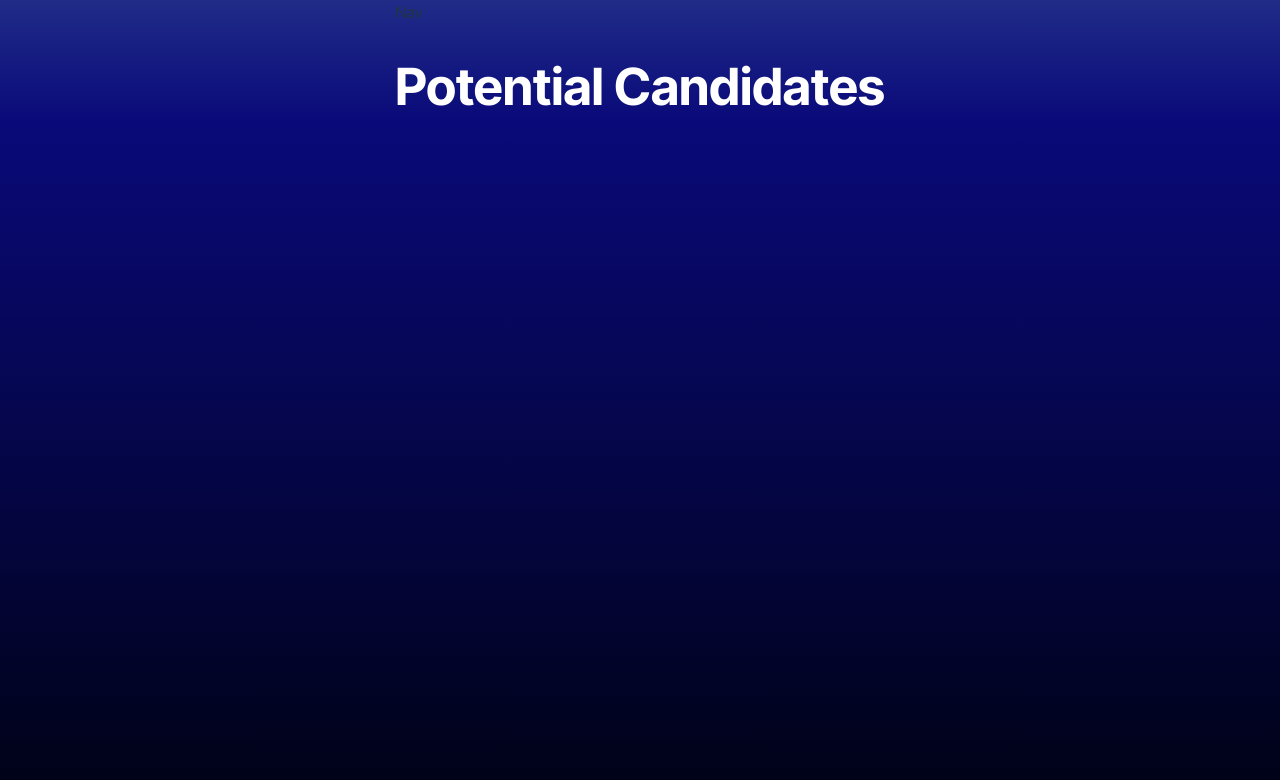
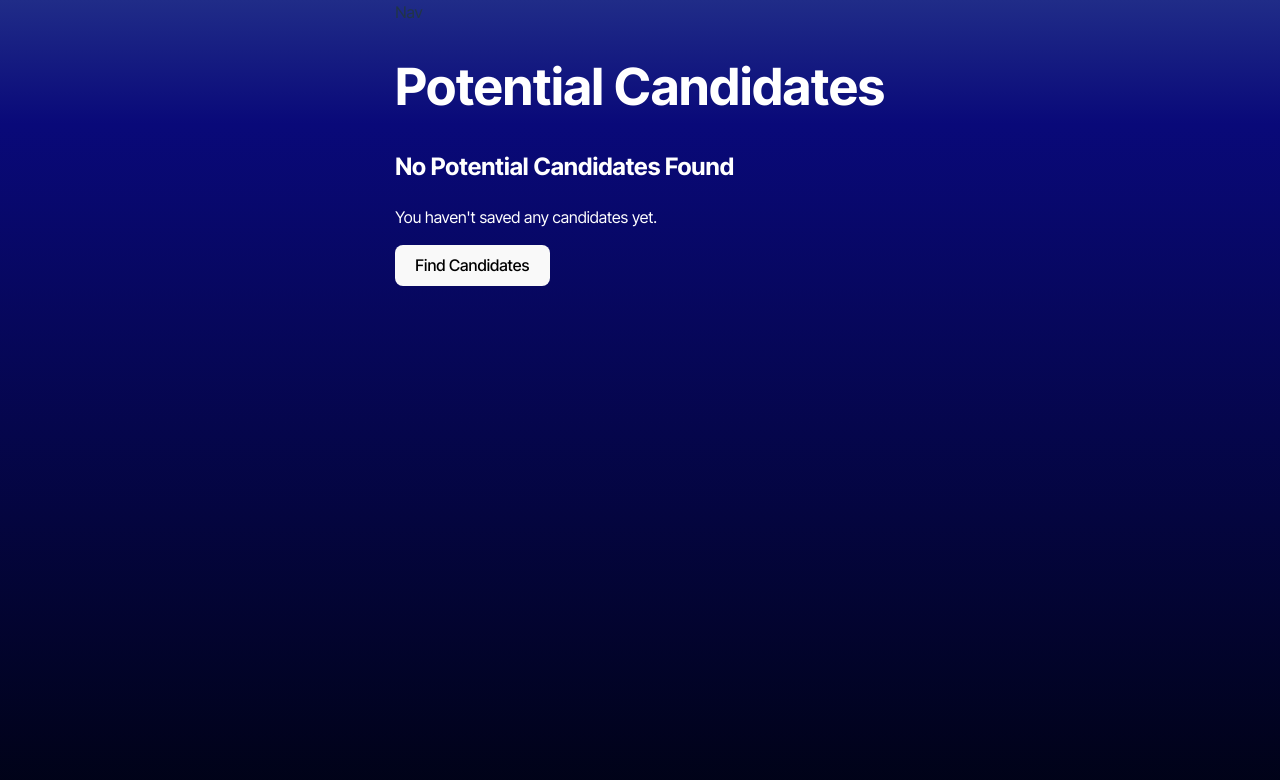
Before and after one commit to argadeps/Candidate-Search, a React (Vite) app in the folder Develop/: page /SavedCandidates in a window 1280 px wide. Shown: the top 780 px of the page. Built offline with nearby package versions, Linux system fonts and the light colour scheme.

Commit message:
code modified

```diff
--- a/Develop/src/interfaces/Candidate.interface.tsx
+++ b/Develop/src/interfaces/Candidate.interface.tsx
@@ -8,7 +8,8 @@ export interface Candidate {
     avatar_url: string;
     email: string | null;
     html_url: string;
-    company: string | null
+    company: string | null;
+    bio?: string
 
 }
 
--- a/Develop/src/pages/SavedCandidates.tsx
+++ b/Develop/src/pages/SavedCandidates.tsx
@@ -1,8 +1,262 @@
+import { useState, useEffect, useMemo } from 'react';
+import { Candidate } from '../interfaces/Candidate.interface';
+import { useNavigate } from 'react-router-dom';
+
+type SortColumn = 'name' | 'location' | 'email' | 'company' | 'bio';
+type SortDirection = 'asc' | 'desc';
+
 const SavedCandidates = () => {
+  // Explicitly create the navigate function
+  const navigate = useNavigate();
+
+  // Create a function that uses navigate to fix the TypeScript warning
+  const goToHome = () => navigate('/');
+
+  const [savedCandidates, setSavedCandidates] = useState<Candidate[]>([]);
+  const [sortConfig, setSortConfig] = useState<{
+    column: SortColumn;
+    direction: SortDirection;
+  } | null>(null);
+
+  // For TypeScript to recognize this function is being used
+  const handleReject = (id: number) => handleRemoveCandidate(id);
+
+  useEffect(() => {
+    // Load saved candidates from localStorage
+    const getSavedCandidates = (): Candidate[] => {
+      const saved = localStorage.getItem('savedCandidates');
+      return saved ? JSON.parse(saved) : [];
+    };
+
+    setSavedCandidates(getSavedCandidates());
+  }, []);
+
+  const handleRemoveCandidate = (candidateId: number) => {
+    // Filter out the candidate with the given id
+    const updatedCandidates = savedCandidates.filter(
+      (candidate) => candidate.id !== candidateId
+    );
+
+    // Update state
+    setSavedCandidates(updatedCandidates);
+
+    // Update localStorage
+    localStorage.setItem('savedCandidates', JSON.stringify(updatedCandidates));
+  };
+
+  const handleSort = (column: SortColumn) => {
+    // If clicking the same column, toggle direction
+    let direction: SortDirection = 'asc';
+
+    if (sortConfig && sortConfig.column === column) {
+      direction = sortConfig.direction === 'asc' ? 'desc' : 'asc';
+    }
+
+    setSortConfig({ column, direction });
+  };
+
+  // Apply sorting to the candidates array
+  const sortedCandidates = useMemo(() => {
+    if (!sortConfig) return savedCandidates;
+
+    return [...savedCandidates].sort((a, b) => {
+      let aValue: string;
+      let bValue: string;
+
+      // Handle the specific column sorting
+      switch (sortConfig.column) {
+        case 'name':
+          aValue = (a.name || a.login).toLowerCase();
+          bValue = (b.name || b.login).toLowerCase();
+          break;
+        case 'location':
+          aValue = (a.location || '').toLowerCase();
+          bValue = (b.location || '').toLowerCase();
+          break;
+        case 'email':
+          aValue = (a.email || '').toLowerCase();
+          bValue = (b.email || '').toLowerCase();
+          break;
+        case 'company':
+          aValue = (a.company || '').toLowerCase();
+          bValue = (b.company || '').toLowerCase();
+          break;
+        case 'bio':
+          aValue = (a.bio || '').toLowerCase();
+          bValue = (b.bio || '').toLowerCase();
+          break;
+        default:
+          return 0;
+      }
+
+      // Apply sort direction
+      if (aValue < bValue) {
+        return sortConfig.direction === 'asc' ? -1 : 1;
+      }
+      if (aValue > bValue) {
+        return sortConfig.direction === 'asc' ? 1 : -1;
+      }
+      return 0;
+    });
+  }, [savedCandidates, sortConfig]);
+
+  // Minimal styles needed for functionality
+  const styles = {
+    avatar: {
+      width: '60px',
+      height: '60px',
+      borderRadius: '50%',
+      objectFit: 'cover' as const,
+    },
+    sortableHeader: {
+      cursor: 'pointer',
+      position: 'relative' as const,
+      paddingRight: '15px',
+    },
+    sortIcon: {
+      position: 'absolute' as const,
+      right: '2px',
+      top: '50%',
+      transform: 'translateY(-50%)',
+    },
+    nameContainer: {
+      display: 'flex',
+      flexDirection: 'column' as const,
+    },
+    username: {
+      fontSize: '0.9rem',
+      opacity: 0.8,
+    },
+    rejectBtn: {
+      width: '36px',
+      height: '36px',
+      borderRadius: '50%',
+      backgroundColor: '#ff3b30',
+      color: 'white',
+      display: 'flex',
+      alignItems: 'center',
+      justifyContent: 'center',
+      padding: '0',
+      margin: '0 auto',
+    }
+  };
+
   return (
-    <>
-      <h1>Potential Candidates</h1>
-    </>
+    <div>
+      <h1 className="page-title">Potential Candidates</h1>
+
+      {savedCandidates.length === 0 ? (
+        <div className="no-results">
+          <h2>No Potential Candidates Found</h2>
+          <p>You haven't saved any candidates yet.</p>
+          <button onClick={goToHome}>
+            Find Candidates
+          </button>
+        </div>
+      ) : (
+        <table className="table">
+          <thead>
+            <tr>
+              <th>Image</th>
+              <th
+                onClick={() => handleSort('name')}
+                style={styles.sortableHeader}
+              >
+                Name
+                {sortConfig?.column === 'name' && (
+                  <span style={styles.sortIcon}>
+                    {sortConfig.direction === 'asc' ? '▲' : '▼'}
+                  </span>
+                )}
+              </th>
+              <th
+                onClick={() => handleSort('location')}
+                style={styles.sortableHeader}
+              >
+                Location
+                {sortConfig?.column === 'location' && (
+                  <span style={styles.sortIcon}>
+                    {sortConfig.direction === 'asc' ? '▲' : '▼'}
+                  </span>
+                )}
+              </th>
+              <th
+                onClick={() => handleSort('email')}
+                style={styles.sortableHeader}
+              >
+                Email
+                {sortConfig?.column === 'email' && (
+                  <span style={styles.sortIcon}>
+                    {sortConfig.direction === 'asc' ? '▲' : '▼'}
+                  </span>
+                )}
+              </th>
+              <th
+                onClick={() => handleSort('company')}
+                style={styles.sortableHeader}
+              >
+                Company
+                {sortConfig?.column === 'company' && (
+                  <span style={styles.sortIcon}>
+                    {sortConfig.direction === 'asc' ? '▲' : '▼'}
+                  </span>
+                )}
+              </th>
+              <th
+                onClick={() => handleSort('bio')}
+                style={styles.sortableHeader}
+              >
+                Bio
+                {sortConfig?.column === 'bio' && (
+                  <span style={styles.sortIcon}>
+                    {sortConfig.direction === 'asc' ? '▲' : '▼'}
+                  </span>
+                )}
+              </th>
+              <th>Reject</th>
+            </tr>
+          </thead>
+          <tbody>
+            {sortedCandidates.map((candidate) => (
+              <tr key={candidate.id}>
+                <td>
+                  <img
+                    src={candidate.avatar_url}
+                    alt={`${candidate.name || candidate.login} avatar`}
+                    style={styles.avatar}
+                  />
+                </td>
+                <td>
+                  <div style={styles.nameContainer}>
+                    <div>{candidate.name || candidate.login}</div>
+                    <div style={styles.username}>({candidate.login})</div>
+                  </div>
+                </td>
+                <td>{candidate.location || 'Not specified'}</td>
+                <td>
+                  {candidate.email ? (
+                    <a href={`mailto:${candidate.email}`}>{candidate.email}</a>
+                  ) : (
+                    'Not available'
+                  )}
+                </td>
+                <td>{candidate.company || 'Not specified'}</td>
+                <td>{candidate.bio || 'No bio available'}</td>
+                <td>
+                  <button
+                    style={styles.rejectBtn}
+                    onClick={() => handleReject(candidate.id)}
+                    aria-label="Remove Candidate"
+                  >
+                    <span>-</span>
+                  </button>
+                </td>
+              </tr>
+            ))}
+          </tbody>
+        </table>
+      )}
+    </div>
   );
 };
 
```
